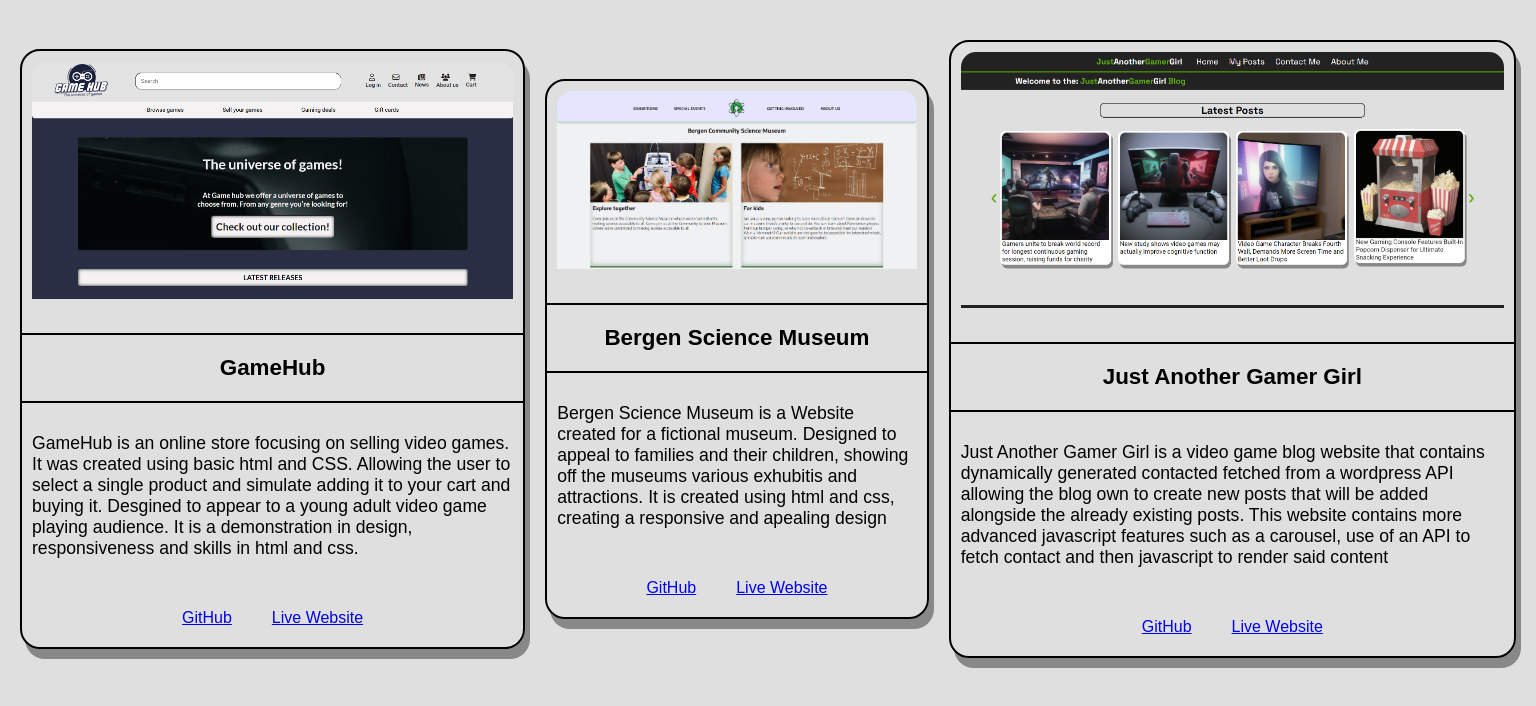
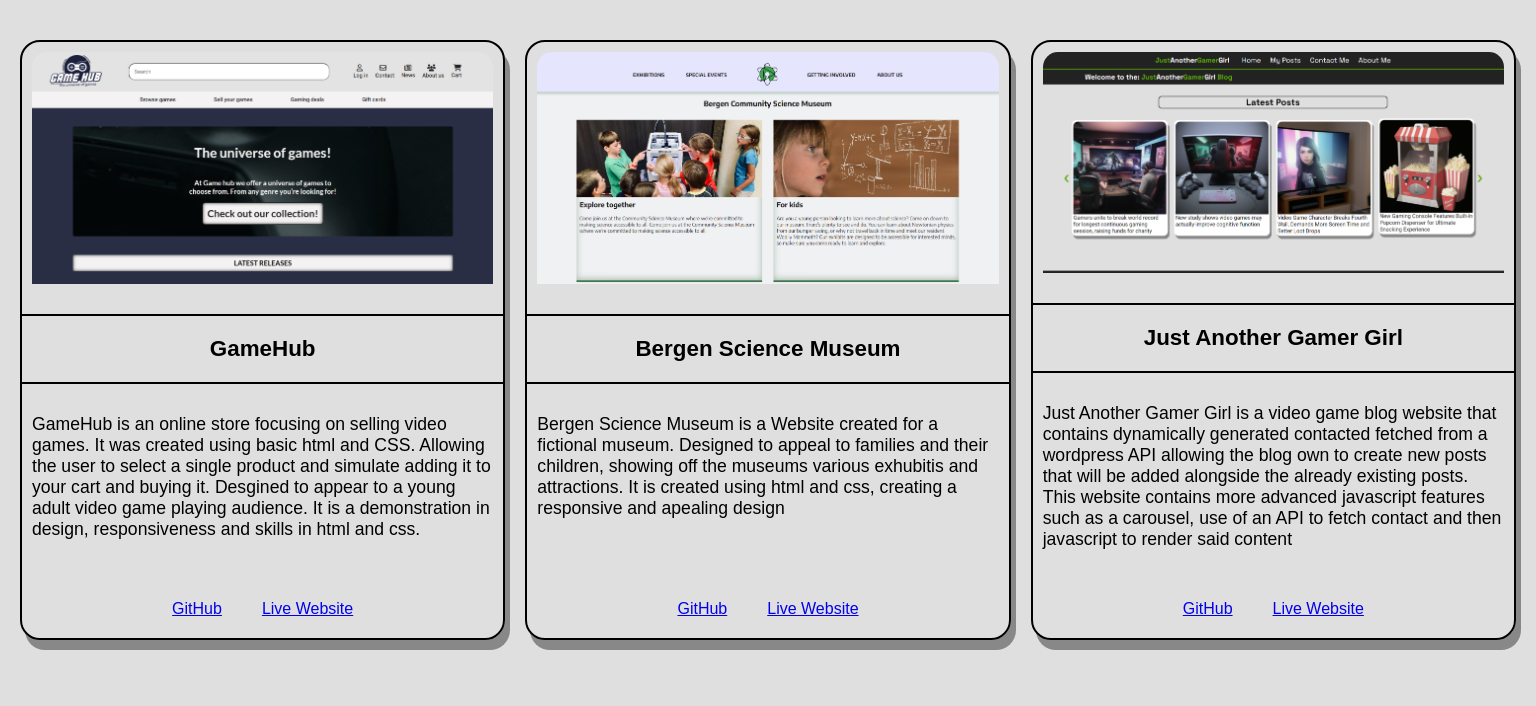
Before and after one commit to KityLinn/Porfolio-page, a plain HTML site: page index.html in a window 1536 px wide. Drawn offline with Linux system fonts and the light colour scheme.

Commit message:
responsiveness

```diff
--- a/main.css
+++ b/main.css
@@ -100,7 +100,25 @@ main {
     .cards-container {
         flex-direction: row;
         align-items: center;
-        gap: 20px;
+        justify-content: center;
+    }
+    .card {
+        width: 33%;
+        height: 600px;
+
     }
 
+    .links {
+        margin-top: auto;
+    }
+    .cards-section {
+        max-width: 1600px;
+    }
+    main {
+        width: 100%;
+        display: flex;
+        justify-content: center;
+    }
+
+
  }
```
